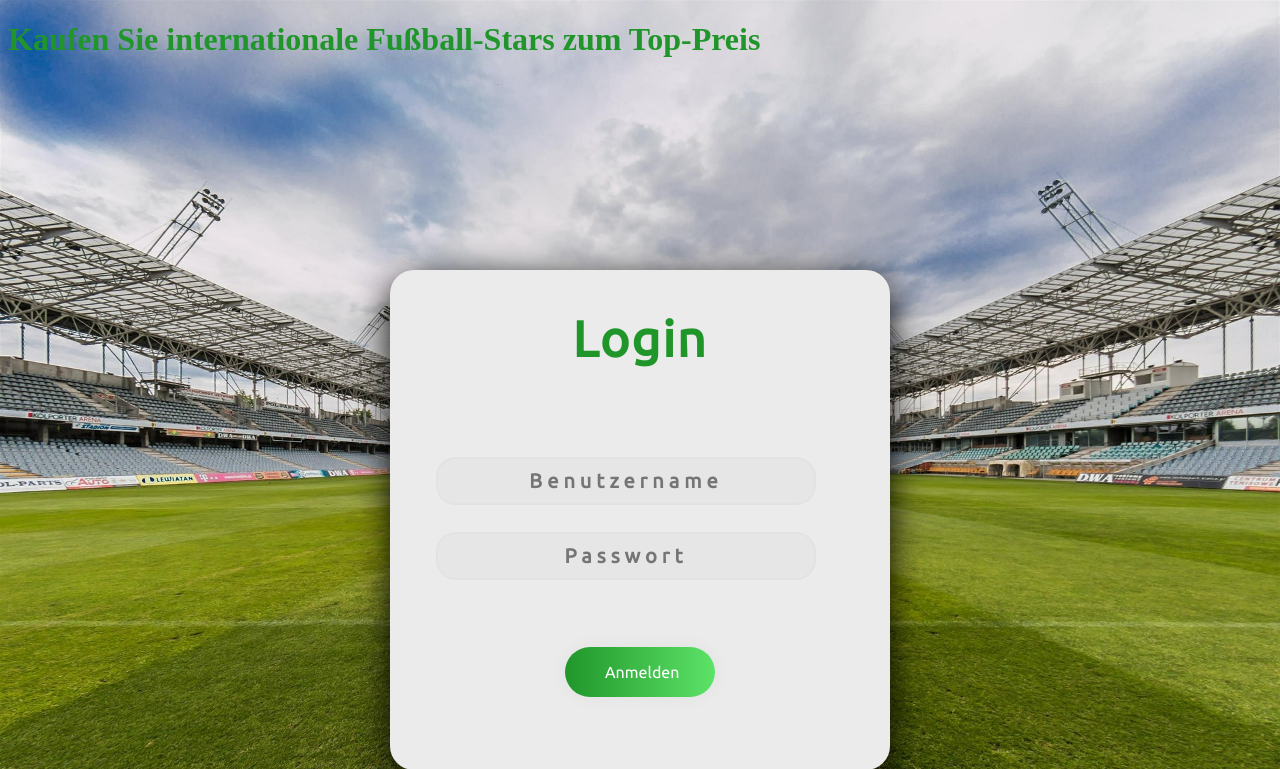
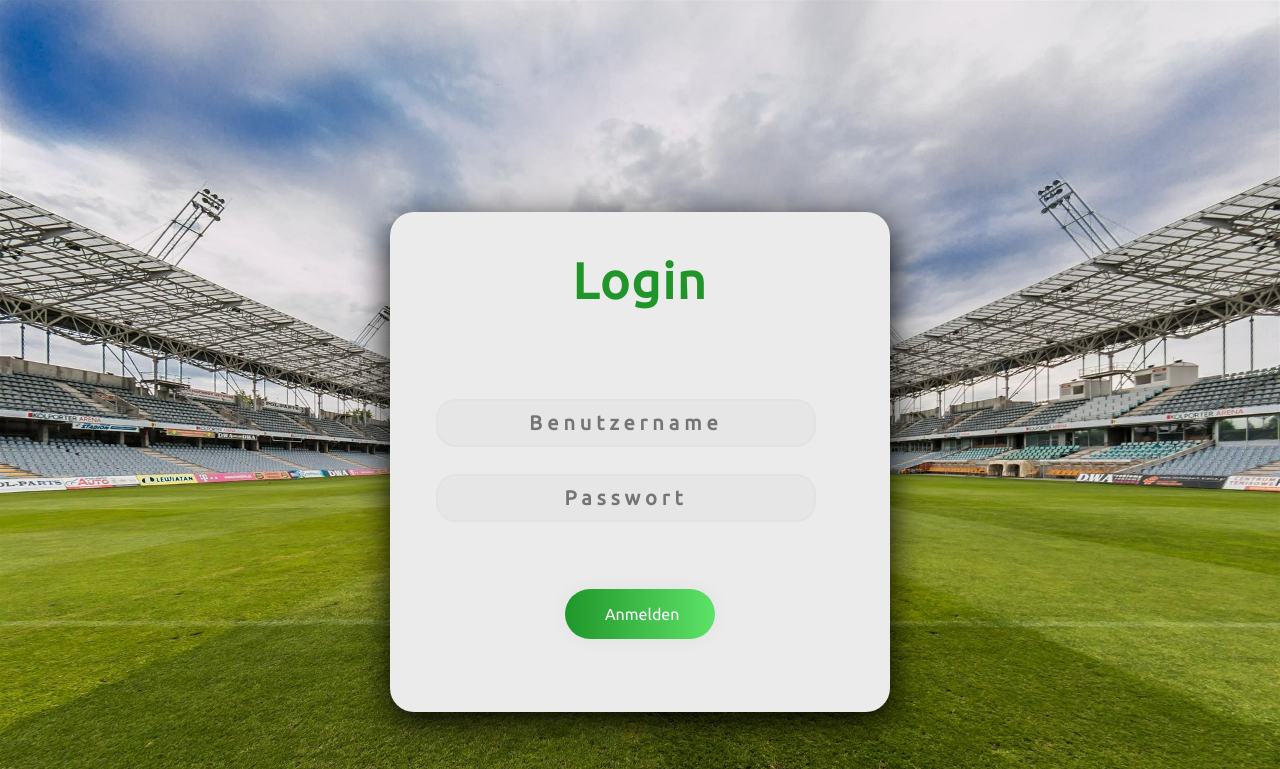
Before and after one commit to Daniel18742069/Fussballauktion, a PHP site: page /index.php?act=login in a window 1280 px wide. Shown: the top 769 px of the page. Run offline with PHP 8.4, Linux system fonts and the light colour scheme; some libraries are stand-ins or nearby versions.

Commit message:
entfernung des textes auf der login seite

```diff
--- a/template/login.tmp.php
+++ b/template/login.tmp.php
@@ -10,9 +10,6 @@
 </head>
 
 <body>
-	<header>
-		<h1>Kaufen Sie internationale Fußball-Stars zum Top-Preis</h1>
-	</header>
 
 	<div class="bg-image"></div>
 
```
Also changed, not shown: template/index.tmp.php (line endings or trailing spaces).
